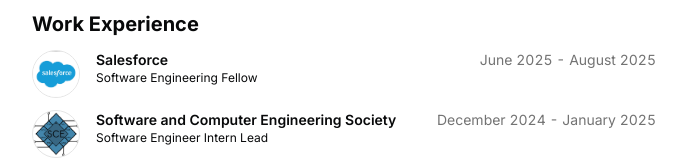
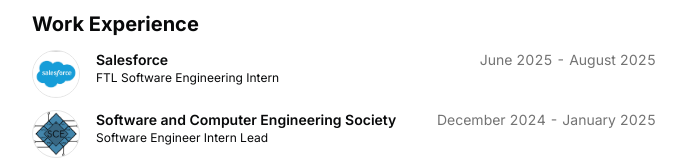
Before and after one commit to iOliver678/Oliver-Portfolio, a Next.js app: page / in a window 1280 px wide. Shown: the part 546-706 px from the top of the page, without its empty margins (296-983 px from the left). Built offline with nearby package versions, Linux system fonts and the light colour scheme.

Commit message:
resume update

```diff
--- a/src/data/resume.tsx
+++ b/src/data/resume.tsx
@@ -28,7 +28,7 @@ export const DATA = {
   ],
   navbar: [
     { href: "/", icon: HomeIcon, label: "Home" },
-    { href: "/resume.pdf", icon: FileIcon, label: "Resume" },
+    { href: "/resume.png", icon: FileIcon, label: "Resume" },
   ],
   contact: {
     email: "olivermajano01@gmail.com",
@@ -61,7 +61,7 @@ export const DATA = {
       badges: [],
       href: "https://salesforce.com",
       location: "San Francisco, CA",
-      title: "Software Engineering Fellow",
+      title: "FTL Software Engineering Intern",
       logoUrl: "/salesforce_logo.png",
       start: "June 2025",
       end: "August 2025",
```
Also changed, not shown: 1 other file (tests, documents, lock files or other folders).
